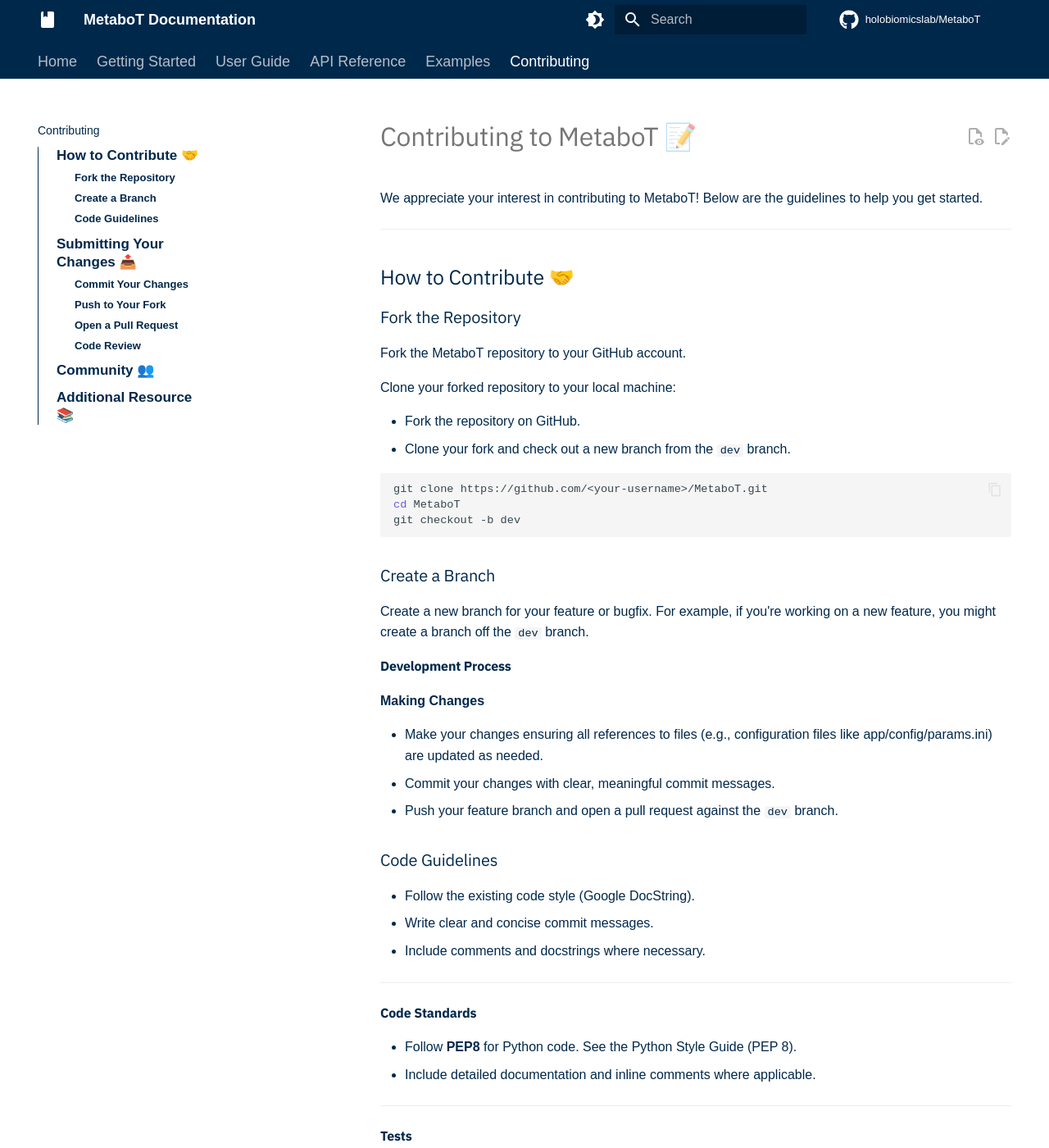
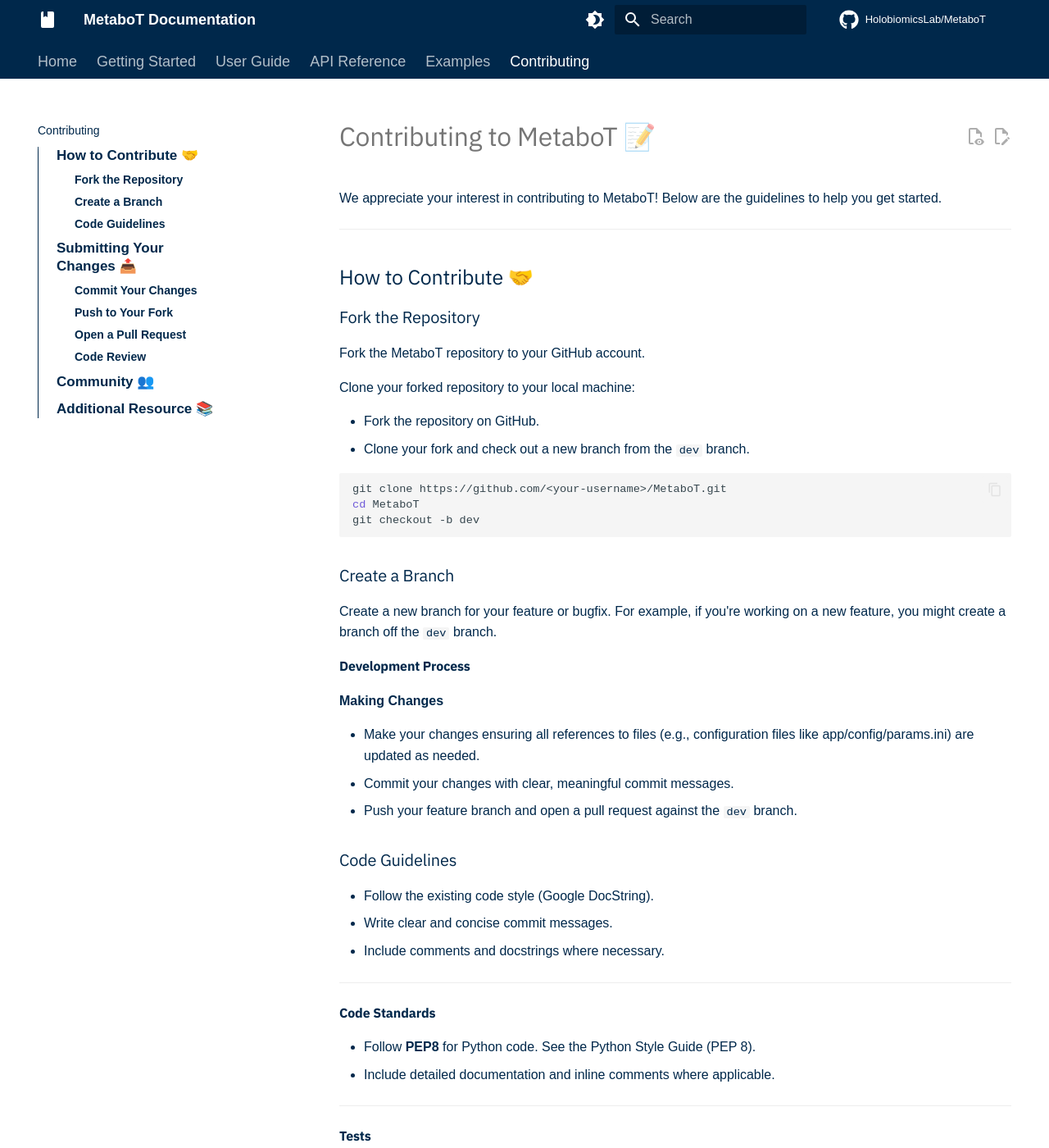
Before and after one commit to HolobiomicsLab/MetaboT, an MkDocs documentation site: the page built from docs/contributing.md, in a window 1280 px wide and 1400 px high. Shown: the whole window at 82% size. Built offline with MkDocs 1.6.1 and Material for MkDocs 9.7.7, drawn with Linux system fonts in a browser that asks for light colours; some web fonts are replaced; comment, search, counter and statistics services are not loaded.

Commit message:
Fix the style of mkdocs light/dark

```diff
--- a/docs/assets/stylesheets/extra.css
+++ b/docs/assets/stylesheets/extra.css
@@ -24,7 +24,7 @@
 ----------------------------------------------------------------------------------- */
 /* ✅ Taille de police pour les titres dans le menu de gauche */
 .md-nav__list .md-nav__item .md-nav__title {
-    font-size: 1.1rem !important; /* Augmenté */
+    font-size: 1.0rem !important; /* Augmenté */
     font-weight: bold !important;
 }
 
@@ -34,11 +34,19 @@
 }
 
 .md-nav__list .md-nav__item .md-nav__list .md-nav__item .md-nav__list .md-nav__item .md-nav__link {
-    font-size: 0.65rem !important; /* h3 */
+    font-size: 0.70rem !important; /* h3 */
+}
+
+[data-md-color-scheme="slate"] .md-nav__list .md-nav__item .md-nav__list .md-nav__item .md-nav__list .md-nav__item .md-nav__link {
+    color: rgba(255, 255, 255, 0.75) !important; /* lighter color for h3 in dark mode */
 }
 
 .md-nav__list .md-nav__item .md-nav__list .md-nav__item .md-nav__list .md-nav__item .md-nav__list .md-nav__item .md-nav__link {
-    font-size: 0.45rem !important; /* h4 */
+    font-size: 0.55rem !important; /* h4 */
+}
+
+[data-md-color-scheme="slate"] .md-nav__list .md-nav__item .md-nav__list .md-nav__item .md-nav__list .md-nav__item .md-nav__list .md-nav__item .md-nav__link {
+    color: rgba(255, 255, 255, 0.65) !important; /* lighter color for h4 in dark mode */
 }
 
 /* -----------------------------------------------------------------------------------
@@ -108,6 +116,16 @@
     color: var(--md-primary-fg-color); /* Bleu CNRS */
 }
 
+/* Dark mode headings */
+[data-md-color-scheme="slate"] h1,
+[data-md-color-scheme="slate"] h2,
+[data-md-color-scheme="slate"] h3,
+[data-md-color-scheme="slate"] h4,
+[data-md-color-scheme="slate"] h5,
+[data-md-color-scheme="slate"] h6 {
+    color: rgba(255, 255, 255, 0.87) !important; /* Light color for better visibility in dark mode */
+}
+
 /* ✅ Appliquer Satoshi pour le texte */
 body, p, li, a {
     font-family: var(--md-text-font);
@@ -169,8 +187,12 @@
    Left Sidebar
 ----------------------------------------------------------------------------------- */
 .md-sidebar--primary {
-    width: 400px !important; /* Adjust as needed */
-    max-width: 400px !important;
+    width: 350px !important; /* Adjust as needed */
+    max-width: 350px !important;
+}
+.md-sidebar__inner {
+    width: 350px !important; /* Adjust as needed */
+    max-width: 350px !important;
 }
 
 /* Dark mode backgrounds for sidebars */
--- a/mkdocs.yml
+++ b/mkdocs.yml
@@ -5,7 +5,7 @@
 site_url: https://holobiomicslab.github.io/MetaboT
 
 # Repository
-repo_name: holobiomicslab/MetaboT
+repo_name: HolobiomicsLab/MetaboT
 repo_url: https://github.com/HolobiomicsLab/MetaboT
 edit_uri: edit/main/docs/
 
@@ -16,6 +16,7 @@
 theme:
   name: material
   custom_dir: overrides
+  collapse_navigation: false
   language: en
   icon:
     logo: material/book
@@ -50,7 +51,6 @@
     - navigation.indexes
     - navigation.sections
     - navigation.expand
-    - navigation.indexes
     - navigation.top
     - navigation.footer
     - content.action.view
```
